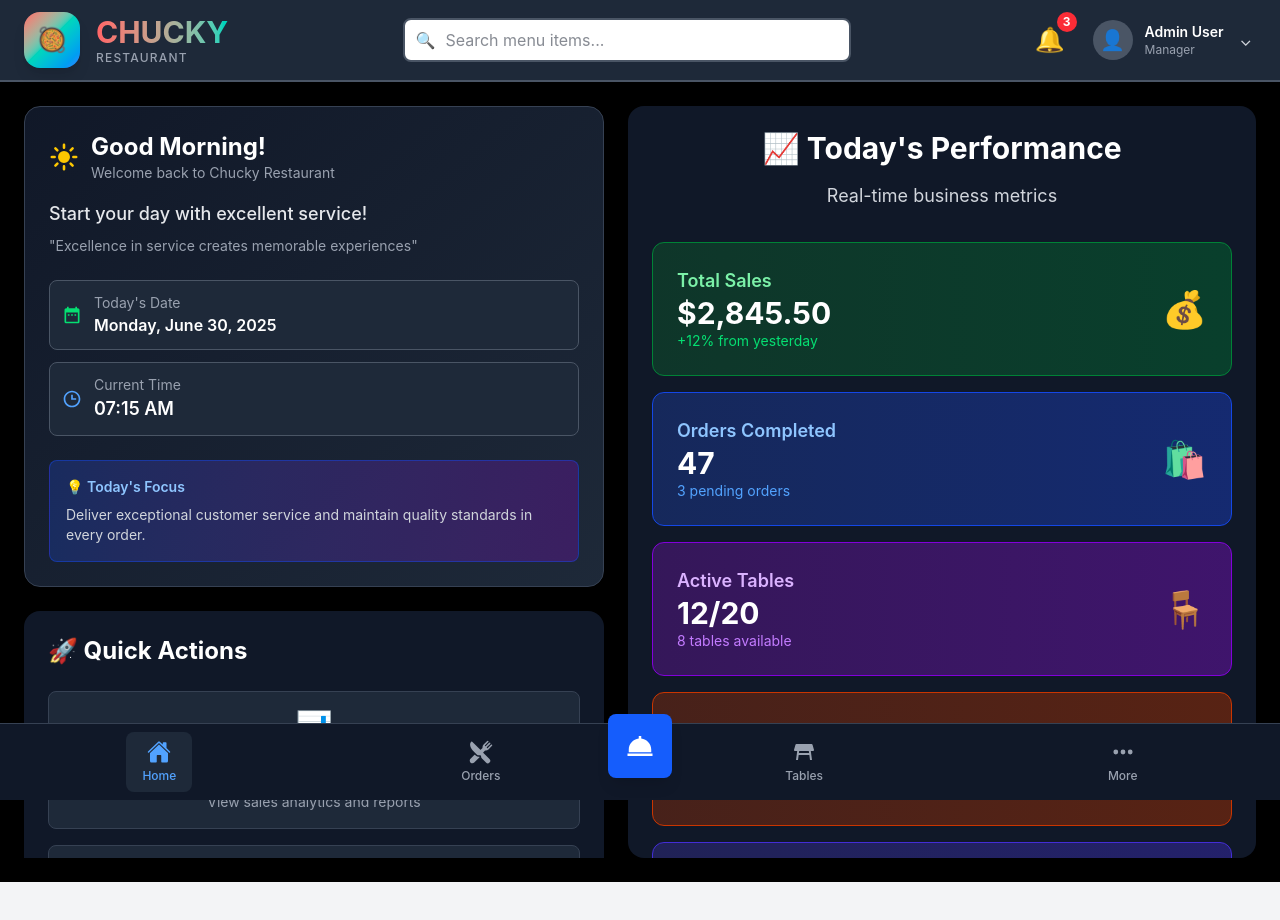
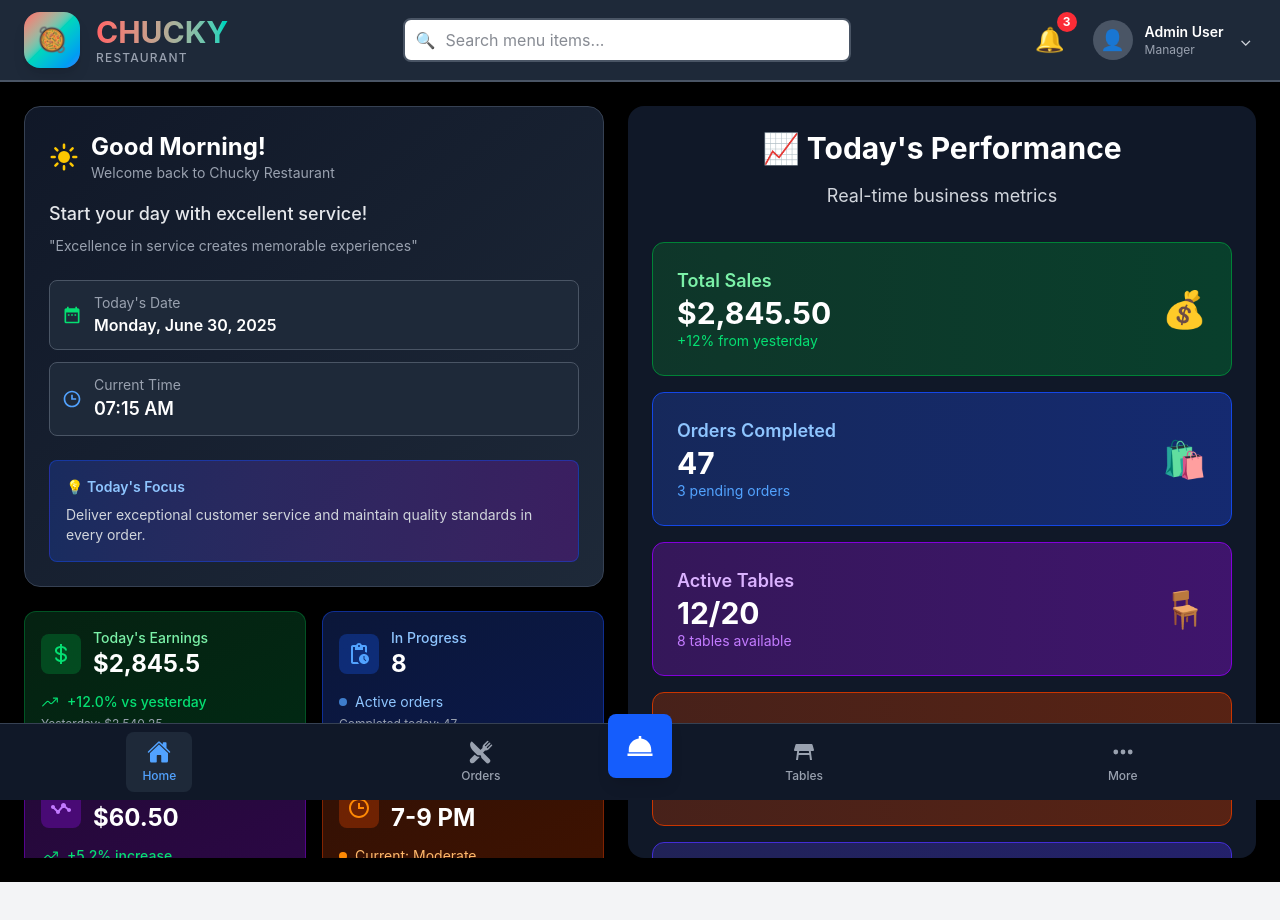
Before and after one commit to yrlwijesekara/pos-restaurent, a React (Vite) app in the folder pos-frontend/: page / in a window 1280 px wide. Shown: the top 920 px of the page. Built offline with nearby package versions, Linux system fonts and the light colour scheme.

Commit message:
Add MiniCard component to display key metrics on Home page

```diff
--- /dev/null
+++ b/pos-frontend/src/components/home/MiniCard.jsx
@@ -0,0 +1,124 @@
+import React from 'react';
+import { IoTrendingUp, IoTrendingDown } from 'react-icons/io5';
+import { BiDollar, BiTime, BiStats } from 'react-icons/bi';
+import { MdPendingActions } from 'react-icons/md';
+
+const MiniCard = () => {
+  // Sample data - in a real app, this would come from props or state management
+  const todayEarnings = 2845.50;
+  const yesterdayEarnings = 2540.25;
+  const earningsChange = todayEarnings - yesterdayEarnings;
+  const earningsPercentage = ((earningsChange / yesterdayEarnings) * 100).toFixed(1);
+  const inProgressOrders = 8;
+  const completedToday = 47;
+
+  const isPositiveChange = earningsChange > 0;
+
+  return (
+    <div className="grid grid-cols-1 md:grid-cols-2 gap-4 mb-6">
+      {/* Today's Earnings Card */}
+      <div className="bg-gradient-to-br from-green-900/40 to-green-800/40 border border-green-700/50 rounded-xl p-4 hover:border-green-600/70 transition-all duration-300">
+        <div className="flex items-center justify-between">
+          <div className="flex items-center gap-3">
+            <div className="p-2 bg-green-600/30 rounded-lg">
+              <BiDollar className="text-2xl text-green-400" />
+            </div>
+            <div>
+              <h3 className="text-sm font-medium text-green-300">Today's Earnings</h3>
+              <p className="text-2xl font-bold text-white">${todayEarnings.toLocaleString()}</p>
+            </div>
+          </div>
+        </div>
+
+        {/* Comparison with yesterday */}
+        <div className="mt-3 flex items-center gap-2">
+          {isPositiveChange ? (
+            <IoTrendingUp className="text-green-400 text-lg" />
+          ) : (
+            <IoTrendingDown className="text-red-400 text-lg" />
+          )}
+          <span className={`text-sm font-medium ${isPositiveChange ? 'text-green-400' : 'text-red-400'}`}>
+            {isPositiveChange ? '+' : ''}{earningsPercentage}% vs yesterday
+          </span>
+        </div>
+        <p className="text-xs text-gray-400 mt-1">
+          Yesterday: ${yesterdayEarnings.toLocaleString()}
+        </p>
+      </div>
+
+      {/* In Progress Orders Card */}
+      <div className="bg-gradient-to-br from-blue-900/40 to-blue-800/40 border border-blue-700/50 rounded-xl p-4 hover:border-blue-600/70 transition-all duration-300">
+        <div className="flex items-center justify-between">
+          <div className="flex items-center gap-3">
+            <div className="p-2 bg-blue-600/30 rounded-lg">
+              <MdPendingActions className="text-2xl text-blue-400" />
+            </div>
+            <div>
+              <h3 className="text-sm font-medium text-blue-300">In Progress</h3>
+              <p className="text-2xl font-bold text-white">{inProgressOrders}</p>
+            </div>
+          </div>
+        </div>
+
+        {/* Status indicator */}
+        <div className="mt-3 flex items-center gap-2">
+          <div className="w-2 h-2 bg-blue-400 rounded-full animate-pulse"></div>
+          <span className="text-sm text-blue-300">Active orders</span>
+        </div>
+        <p className="text-xs text-gray-400 mt-1">
+          Completed today: {completedToday}
+        </p>
+      </div>
+
+      {/* Average Order Value Card */}
+      <div className="bg-gradient-to-br from-purple-900/40 to-purple-800/40 border border-purple-700/50 rounded-xl p-4 hover:border-purple-600/70 transition-all duration-300">
+        <div className="flex items-center justify-between">
+          <div className="flex items-center gap-3">
+            <div className="p-2 bg-purple-600/30 rounded-lg">
+              <BiStats className="text-2xl text-purple-400" />
+            </div>
+            <div>
+              <h3 className="text-sm font-medium text-purple-300">Avg Order</h3>
+              <p className="text-2xl font-bold text-white">$60.50</p>
+            </div>
+          </div>
+        </div>
+
+        {/* Trend */}
+        <div className="mt-3 flex items-center gap-2">
+          <IoTrendingUp className="text-green-400 text-lg" />
+          <span className="text-sm font-medium text-green-400">+5.2% increase</span>
+        </div>
+        <p className="text-xs text-gray-400 mt-1">
+          From last week
+        </p>
+      </div>
+
+      {/* Peak Time Card */}
+      <div className="bg-gradient-to-br from-orange-900/40 to-orange-800/40 border border-orange-700/50 rounded-xl p-4 hover:border-orange-600/70 transition-all duration-300">
+        <div className="flex items-center justify-between">
+          <div className="flex items-center gap-3">
+            <div className="p-2 bg-orange-600/30 rounded-lg">
+              <BiTime className="text-2xl text-orange-400" />
+            </div>
+            <div>
+              <h3 className="text-sm font-medium text-orange-300">Peak Time</h3>
+              <p className="text-2xl font-bold text-white">7-9 PM</p>
+            </div>
+          </div>
+        </div>
+
+        {/* Current status */}
+        <div className="mt-3 flex items-center gap-2">
+          <div className="w-2 h-2 bg-orange-400 rounded-full"></div>
+          <span className="text-sm text-orange-300">Current: Moderate</span>
+        </div>
+        <p className="text-xs text-gray-400 mt-1">
+          Next peak in 3 hours
+        </p>
+      </div>
+    </div>
+  );
+};
+
+export default MiniCard;
--- a/pos-frontend/src/pages/Home.jsx
+++ b/pos-frontend/src/pages/Home.jsx
@@ -1,5 +1,6 @@
 import React from "react";
 import Greetings from "../components/home/Greetings";
+import MiniCard from "../components/home/MiniCard";
 
 const Home = () => {
     return (
@@ -12,6 +13,9 @@
                 {/* Greetings Component */}
                 <Greetings />
 
+                {/* Mini Cards for Key Metrics */}
+                <MiniCard />
+
                 {/* Feature Cards */}
                 <div className="bg-gray-900 rounded-2xl shadow-lg p-6">
                     <h2 className="text-2xl font-bold text-white mb-6">
@@ -19,11 +23,7 @@
                     </h2>
 
                     <div className="grid grid-cols-1 gap-4">
-                        <div className="bg-gray-800 p-4 rounded-lg text-center border border-gray-700 hover:border-blue-500 transition-all duration-200 cursor-pointer">
-                            <div className="text-3xl mb-3">📊</div>
-                            <h3 className="text-lg font-semibold text-white mb-2">Dashboard</h3>
-                            <p className="text-gray-400 text-sm">View sales analytics and reports</p>
-                        </div>
+
 
                         <div className="bg-gray-800 p-4 rounded-lg text-center border border-gray-700 hover:border-blue-500 transition-all duration-200 cursor-pointer">
                             <div className="text-3xl mb-3">🍽️</div>
```
